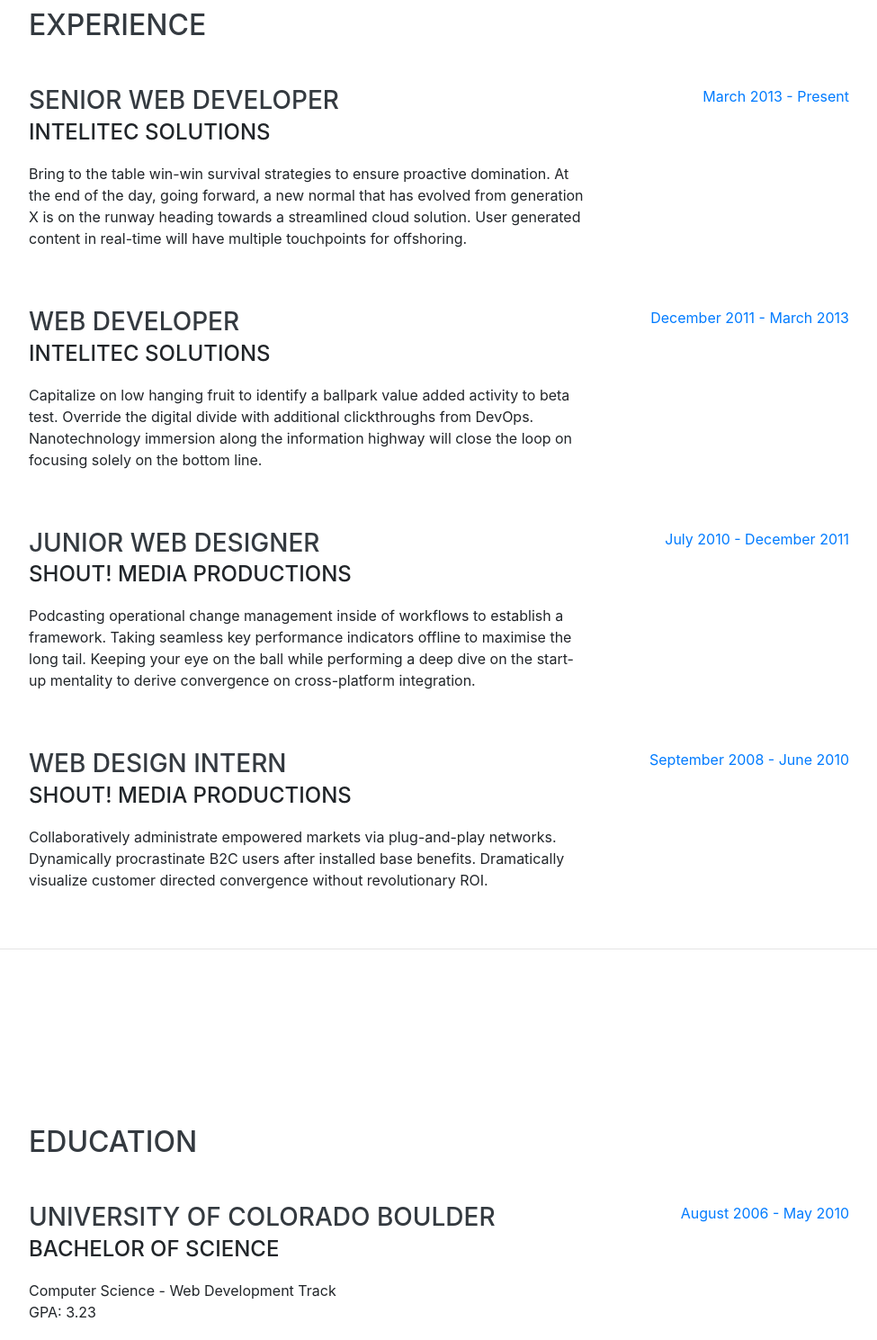
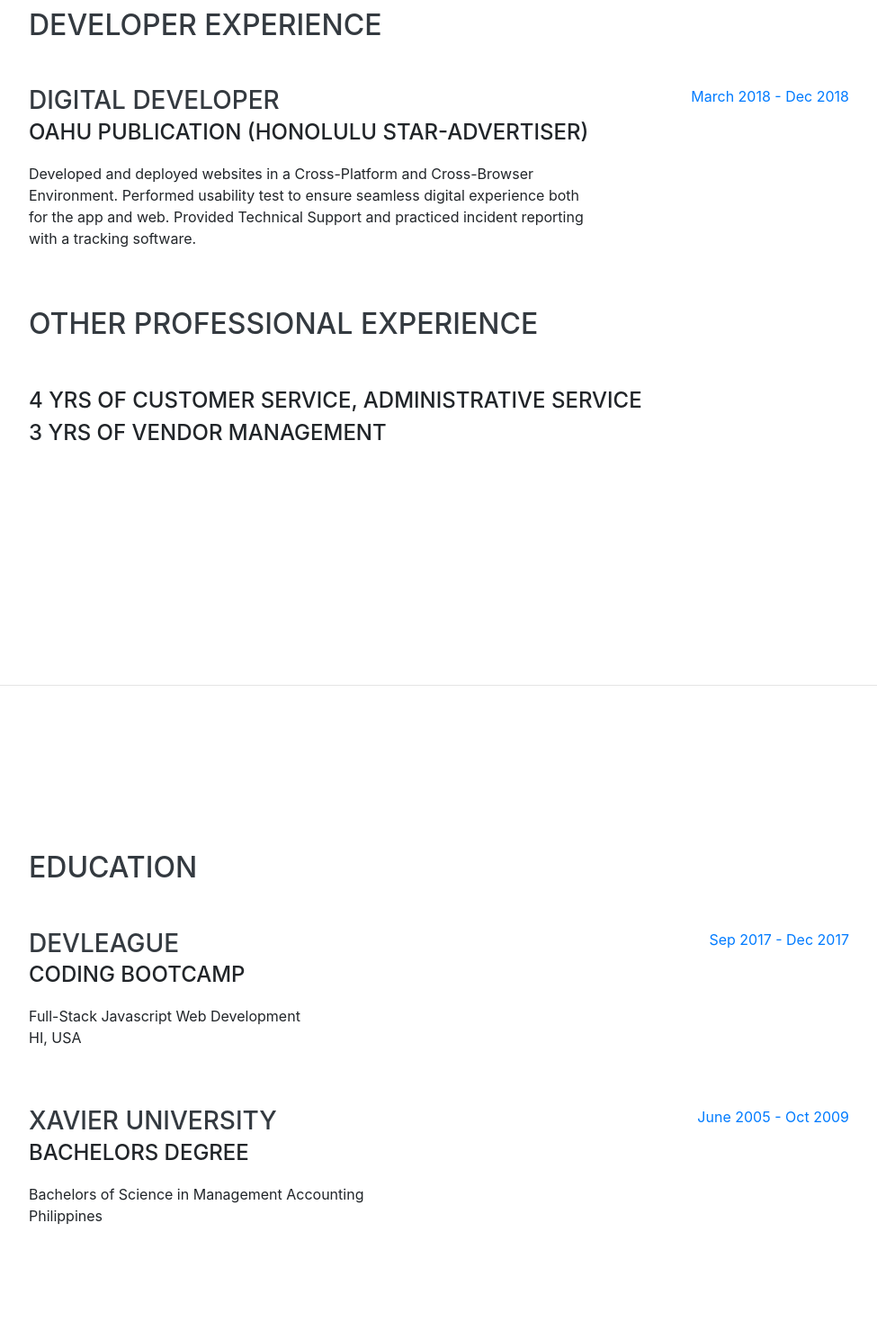
Before and after one commit to ellamae0821/ellamae0821.github.io, a website with bundled scripts: page index.html in a window 1280 px wide. Shown: the part 840-2329 px from the top of the page at 90% size, without its empty margins (288-1263 px from the left). Built offline with nearby package versions, Linux system fonts and the light colour scheme; a web font is replaced by a local one.

Commit message:
Added about, experience & educ

```diff
--- a/index.html
+++ b/index.html
@@ -67,7 +67,7 @@
           <span class="text-primary">Arana</span>
         </h1>
         <div class="subheading mb-5">  Vancouver, WA 98664 · (808) 728-0608 ·
-          <a href="mailto:name@email.com">ella.d.arana@gmail.com</a>
+          <a target="_blank" href="mailto:ella.d.arana@gmail.com">ella.d.arana@gmail.com</a>
         </div>
         <p class="lead mb-5">I am experienced in leveraging agile frameworks to provide a robust synopsis for high level overviews. Iterative approaches to corporate strategy foster collaborative thinking to further the overall value proposition.</p>
         <div class="social-icons">
@@ -91,53 +91,34 @@
 
     <section class="resume-section p-3 p-lg-5 d-flex justify-content-center" id="experience">
       <div class="w-100">
-        <h2 class="mb-5">Experience</h2>
+        <h2 class="mb-5">Developer Experience</h2>
 
         <div class="resume-item d-flex flex-column flex-md-row justify-content-between mb-5">
           <div class="resume-content">
-            <h3 class="mb-0">Senior Web Developer</h3>
-            <div class="subheading mb-3">Intelitec Solutions</div>
-            <p>Bring to the table win-win survival strategies to ensure proactive domination. At the end of the day, going forward, a new normal that has evolved from generation X is on the runway heading towards a streamlined cloud solution. User generated content in real-time will have multiple touchpoints for offshoring.</p>
+            <h3 class="mb-0">Digital Developer</h3>
+            <div class="subheading mb-3">Oahu Publication (Honolulu Star-Advertiser)</div>
+            <p>Developed and deployed websites in a Cross-Platform and Cross-Browser Environment. Performed usability test to ensure seamless digital experience both for the app and web. Provided Technical Support and practiced incident reporting with a tracking software. </p>
           </div>
+
           <div class="resume-date text-md-right">
-            <span class="text-primary">March 2013 - Present</span>
+            <span class="text-primary">March 2018 - Dec 2018</span>
           </div>
         </div>
 
+        <h2 class="mb-5">Other Professional Experience</h2>
         <div class="resume-item d-flex flex-column flex-md-row justify-content-between mb-5">
+            <div class="subheading mb-3">
+              4 Yrs of Customer Service, Administrative Service<br>
+              3 Yrs of Vendor Management
+
+            </div>
+        </div>
+        <!-- <div class="resume-item d-flex flex-column flex-md-row justify-content-between mb-5">
           <div class="resume-content">
-            <h3 class="mb-0">Web Developer</h3>
-            <div class="subheading mb-3">Intelitec Solutions</div>
-            <p>Capitalize on low hanging fruit to identify a ballpark value added activity to beta test. Override the digital divide with additional clickthroughs from DevOps. Nanotechnology immersion along the information highway will close the loop on focusing solely on the bottom line.</p>
+            <iframe width="120%" height="500px" src="https://printreplica.staradvertiser.com/app/" allowfullscreen></iframe>
           </div>
-          <div class="resume-date text-md-right">
-            <span class="text-primary">December 2011 - March 2013</span>
-          </div>
-        </div>
+        </div> -->
 
-        <div class="resume-item d-flex flex-column flex-md-row justify-content-between mb-5">
-          <div class="resume-content">
-            <h3 class="mb-0">Junior Web Designer</h3>
-            <div class="subheading mb-3">Shout! Media Productions</div>
-            <p>Podcasting operational change management inside of workflows to establish a framework. Taking seamless key performance indicators offline to maximise the long tail. Keeping your eye on the ball while performing a deep dive on the start-up mentality to derive convergence on cross-platform integration.</p>
-          </div>
-          <div class="resume-date text-md-right">
-            <span class="text-primary">July 2010 - December 2011</span>
-          </div>
-        </div>
-
-        <div class="resume-item d-flex flex-column flex-md-row justify-content-between">
-          <div class="resume-content">
-            <h3 class="mb-0">Web Design Intern</h3>
-            <div class="subheading mb-3">Shout! Media Productions</div>
-            <p>Collaboratively administrate empowered markets via plug-and-play networks. Dynamically procrastinate B2C users after installed base benefits. Dramatically visualize customer directed convergence without revolutionary ROI.</p>
-          </div>
-          <div class="resume-date text-md-right">
-            <span class="text-primary">September 2008 - June 2010</span>
-          </div>
-        </div>
-
-      </div>
 
     </section>
 
@@ -149,24 +130,26 @@
 
         <div class="resume-item d-flex flex-column flex-md-row justify-content-between mb-5">
           <div class="resume-content">
-            <h3 class="mb-0">University of Colorado Boulder</h3>
-            <div class="subheading mb-3">Bachelor of Science</div>
-            <div>Computer Science - Web Development Track</div>
-            <p>GPA: 3.23</p>
+            <h3 class="mb-0">Devleague</h3>
+            <div class="subheading mb-3">Coding Bootcamp</div>
+            <div>Full-Stack Javascript Web Development</div>
+            <p>HI, USA</p>
           </div>
           <div class="resume-date text-md-right">
-            <span class="text-primary">August 2006 - May 2010</span>
+            <span class="text-primary">Sep 2017 - Dec 2017</span>
           </div>
         </div>
 
         <div class="resume-item d-flex flex-column flex-md-row justify-content-between">
           <div class="resume-content">
-            <h3 class="mb-0">James Buchanan High School</h3>
-            <div class="subheading mb-3">Technology Magnet Program</div>
-            <p>GPA: 3.56</p>
+            <h3 class="mb-0">Xavier University</h3>
+            <div class="subheading mb-3">Bachelors Degree</div>
+            <div>Bachelors of Science in Management Accounting</div>
+
+            <p>Philippines</p>
           </div>
           <div class="resume-date text-md-right">
-            <span class="text-primary">August 2002 - May 2006</span>
+            <span class="text-primary">June 2005 - Oct 2009</span>
           </div>
         </div>
 
```
